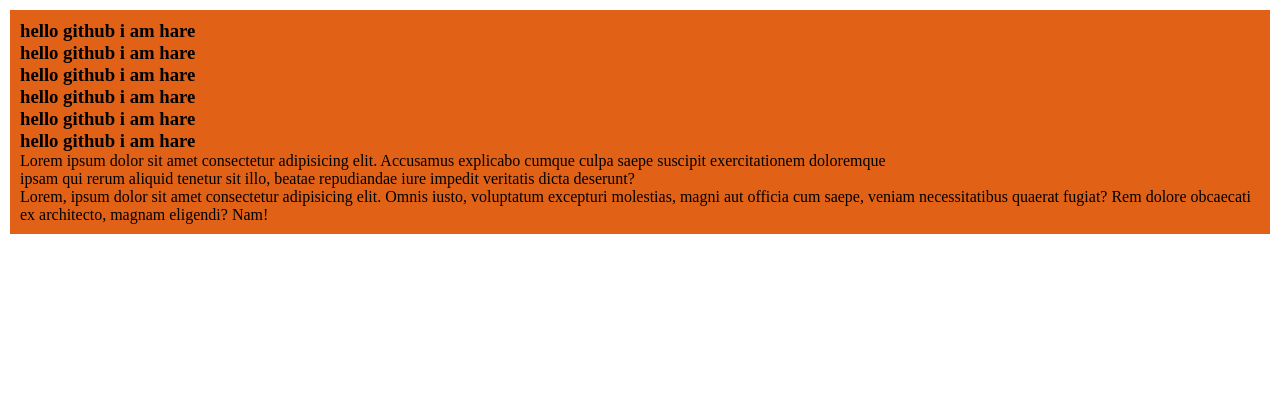
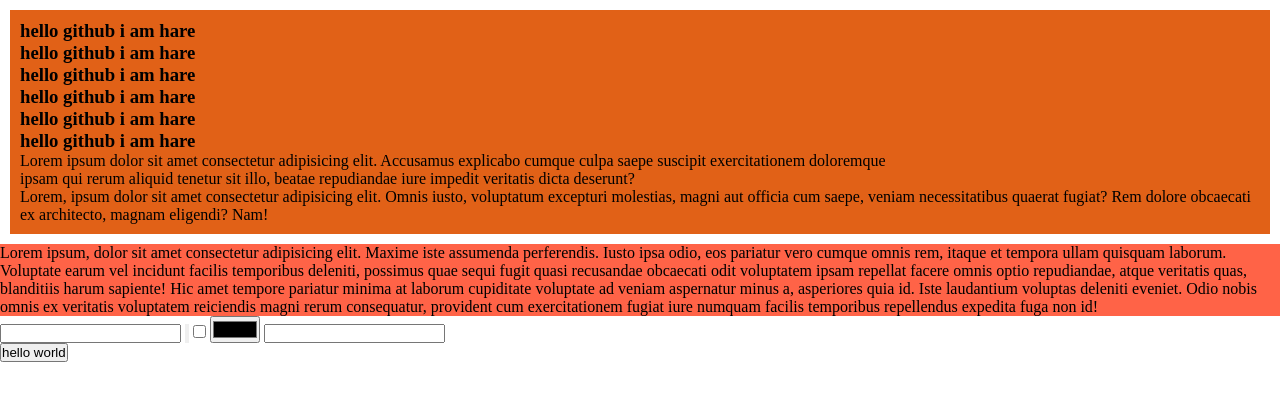
Before and after one commit to mahadihasanbd/my-simple-website-repo, a plain HTML site: page index.html in a window 1280 px wide. Drawn offline with Linux system fonts and the light colour scheme.

Commit message:
added the second time

```diff
--- a/index.html
+++ b/index.html
@@ -7,7 +7,7 @@
     <link rel="stylesheet" href="styles/style.css">
 </head>
 <body>
-    <div>
+    <div id="main">
         <h3>hello github i am hare</h3>
         <h3>hello github i am hare</h3>
         <h3>hello github i am hare</h3>
@@ -17,5 +17,21 @@
         <p>Lorem ipsum dolor sit amet consectetur adipisicing elit. Accusamus explicabo cumque culpa saepe suscipit exercitationem doloremque <br>ipsam qui rerum aliquid tenetur sit illo, beatae repudiandae iure impedit veritatis dicta deserunt?</p>
         <p>Lorem, ipsum dolor sit amet consectetur adipisicing elit. Omnis iusto, voluptatum excepturi molestias, magni aut officia cum saepe, veniam necessitatibus quaerat fugiat? Rem dolore obcaecati ex architecto, magnam eligendi? Nam!</p>
     </div>
+    <div id="next">
+       <p> Lorem ipsum, dolor sit amet consectetur adipisicing elit. Maxime iste assumenda perferendis. Iusto ipsa odio, eos pariatur vero cumque omnis rem, itaque et tempora ullam quisquam laborum. Voluptate earum vel incidunt facilis temporibus deleniti, possimus quae sequi fugit quasi recusandae obcaecati odit voluptatem ipsam repellat facere omnis optio repudiandae, atque veritatis quas, blanditiis harum sapiente! Hic amet tempore pariatur minima at laborum cupiditate voluptate ad veniam aspernatur minus a, asperiores quia id. Iste laudantium voluptas deleniti eveniet. Odio nobis omnis ex veritatis voluptatem reiciendis magni rerum consequatur, provident cum exercitationem fugiat iure numquam facilis temporibus repellendus expedita fuga non id!
+    </p>
+
+    </div>
+    <section>
+        <div>
+            <input type="name">
+            <input type="button" value="">
+            <input type="checkbox" name="" id="">
+            <input type="color" name="" id="">
+            <input type="search" name="" id="">
+
+        </div>
+        <button type="submit">hello world</button>
+    </section>
 </body>
 </html>
--- a/styles/style.css
+++ b/styles/style.css
@@ -2,8 +2,11 @@
     margin: 0;
     padding: 0;
 }
-div {
+#main {
     background-color: rgb(225, 97, 23);
     margin: 10px;
     padding: 10px;
 }
+#next {
+    background-color: tomato;
+}
```
